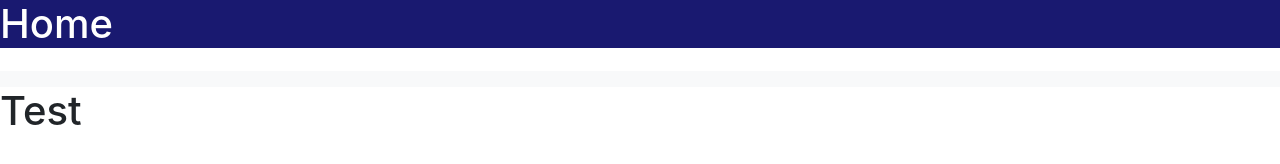
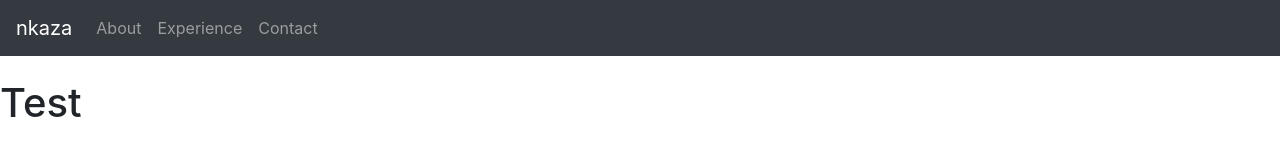
Before and after one commit to nishikaza/personal-website, a Gatsby site: page / in a window 1280 px wide. Built offline with nearby package versions, Linux system fonts and the light colour scheme; Gatsby itself is replaced by a stand-in of ours.

Commit message:
streamlining header component

```diff
--- a/package.json
+++ b/package.json
@@ -16,6 +16,7 @@
     "gatsby-transformer-sharp": "^2.3.19",
     "prop-types": "^15.7.2",
     "react": "^16.12.0",
+    "react-bootstrap": "^1.0.0",
     "react-dom": "^16.12.0",
     "react-helmet": "^5.2.1"
   },
--- a/src/components/header.jsx
+++ b/src/components/header.jsx
@@ -1,23 +1,28 @@
 import React, { Component } from "react"
-import HeaderItem from "./headerItem"
+import { Nav, Navbar } from "react-bootstrap"
 
-const items = ["Home"]
-//const items = ["Home" , "About", "Experience", "Contact"]
+const navbarItems = ["About", "Experience", "Contact"]
 
 class Header extends Component {
-  state = {}
+  state = { navbarItems }
 
   render() {
     return (
       <div
         style={{
-          background: "midnightblue",
           marginBottom: `1.45rem`,
         }}
       >
-        {items.map(item => (
-          <HeaderItem key={item} itemName={item} />
-        ))}
+        <Navbar bg="dark" variant="dark">
+          <Navbar.Brand href="/">nkaza</Navbar.Brand>
+          <Nav>
+            {this.state.navbarItems.map(item => (
+              <Nav.Link key={item} href={"/" + item}>
+                {item}
+              </Nav.Link>
+            ))}
+          </Nav>
+        </Navbar>
       </div>
     )
   }
--- a/src/components/headerItem.jsx
+++ /dev/null
@@ -1,14 +0,0 @@
-import React, { Component } from "react"
-
-class HeaderItem extends Component {
-  state = { itemName: this.props.itemName }
-  render() {
-    return (
-      <div>
-        <h1 style={{ color: "white" }}>{this.state.itemName}</h1>
-      </div>
-    )
-  }
-}
-
-export default HeaderItem
--- a/src/pages/index.js
+++ b/src/pages/index.js
@@ -1,12 +1,11 @@
 import React from "react"
 import { Link } from "gatsby"
-import "bootstrap/dist/css/bootstrap.css"
+import "bootstrap/dist/css/bootstrap.min.css"
 import Header from "../components/header"
 
 const IndexPage = () => (
   <div>
     <Header></Header>
-    <nav class="navbar navbar-expand-lg navbar-light bg-light"></nav>
     <h1>Test</h1>
   </div>
   // <Layout>
```
Also changed, not shown: 1 other file.
